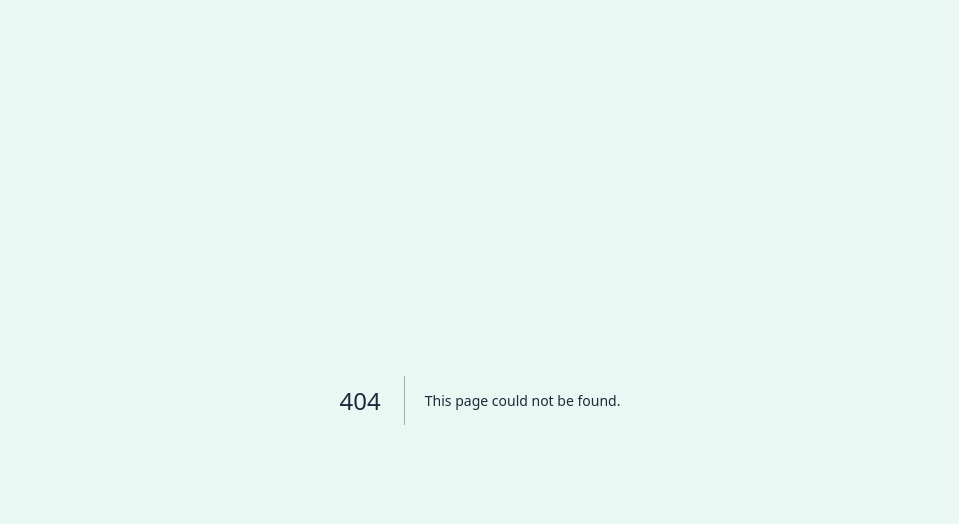
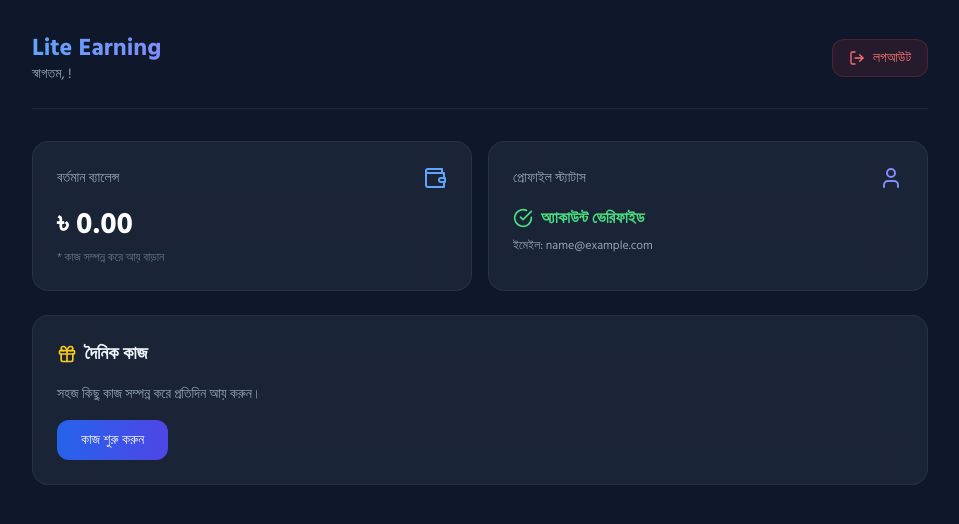
Before and after one commit to 2550rayhanpc/liteearning, a Next.js app: page /dashboard in a window 1280 px wide. Before the commit this address had no page. Shown: the top 524 px of the page, without its empty margins (160-1119 px from the left). Built offline with nearby package versions, Linux system fonts and the light colour scheme; sample sign-in values are in the browser's storage.

Commit message:
Create page.js

```diff
--- /dev/null
+++ b/app/dashboard/page.js
@@ -0,0 +1,95 @@
+"use client";
+
+import { useEffect, useState } from "react";
+import { useRouter } from "next/navigation";
+import { User, LogOut, Wallet, Gift, CheckCircle } from "lucide-react";
+
+export default function DashboardPage() {
+  const router = useRouter();
+  const [userData, setUserData] = useState(null);
+
+  useEffect(() => {
+    // লোকাল স্টোরেজ থেকে ইউজারের তথ্য আনা
+    const user = localStorage.getItem("user");
+    if (!user) {
+      router.push("/login"); // লগইন করা না থাকলে ব্যাক করিয়ে দেবে
+    } else {
+      setUserData(JSON.parse(user));
+    }
+  }, [router]);
+
+  const handleLogout = () => {
+    localStorage.removeItem("user");
+    router.push("/login");
+  };
+
+  if (!userData) {
+    return (
+      <div className="min-h-screen bg-slate-900 flex items-center justify-center text-white">
+        লোড হচ্ছে...
+      </div>
+    );
+  }
+
+  return (
+    <div className="min-h-screen bg-slate-900 text-slate-100 p-4 md:p-8">
+      {/* Top Navbar */}
+      <div className="max-w-4xl mx-auto flex items-center justify-between pb-6 border-b border-slate-800">
+        <div>
+          <h1 className="text-2xl font-bold bg-gradient-to-r from-blue-400 to-indigo-400 bg-clip-text text-transparent">
+            Lite Earning
+          </h1>
+          <p className="text-sm text-slate-400">স্বাগতম, {userData.fullName}!</p>
+        </div>
+        <button
+          onClick={handleLogout}
+          className="flex items-center space-x-2 bg-red-500/10 hover:bg-red-500/20 text-red-400 px-4 py-2 rounded-xl border border-red-500/20 text-sm font-medium transition"
+        >
+          <LogOut className="w-4 h-4" />
+          <span>লগআউট</span>
+        </button>
+      </div>
+
+      {/* Main Content */}
+      <div className="max-w-4xl mx-auto mt-8 space-y-6">
+        {/* User Balance & Info Card */}
+        <div className="grid grid-cols-1 md:grid-cols-2 gap-4">
+          <div className="bg-slate-800/80 border border-slate-700/50 rounded-2xl p-6 backdrop-blur-xl">
+            <div className="flex items-center justify-between mb-4">
+              <span className="text-slate-400 text-sm">বর্তমান ব্যালেন্স</span>
+              <Wallet className="w-6 h-6 text-blue-400" />
+            </div>
+            <h2 className="text-3xl font-bold text-white">৳ 0.00</h2>
+            <p className="text-xs text-slate-500 mt-2">* কাজ সম্পন্ন করে আয় বাড়ান</p>
+          </div>
+
+          <div className="bg-slate-800/80 border border-slate-700/50 rounded-2xl p-6 backdrop-blur-xl">
+            <div className="flex items-center justify-between mb-4">
+              <span className="text-slate-400 text-sm">প্রোফাইল স্ট্যাটাস</span>
+              <User className="w-6 h-6 text-indigo-400" />
+            </div>
+            <div className="flex items-center space-x-2">
+              <CheckCircle className="w-5 h-5 text-green-400" />
+              <span className="font-semibold capitalize text-green-400">অ্যাকাউন্ট ভেরিফাইড</span>
+            </div>
+            <p className="text-xs text-slate-400 mt-2">ইমেইল: {userData.email}</p>
+          </div>
+        </div>
+
+        {/* Action Cards */}
+        <div className="bg-slate-800/80 border border-slate-700/50 rounded-2xl p-6 backdrop-blur-xl">
+          <h3 className="text-lg font-bold mb-4 flex items-center space-x-2">
+            <Gift className="w-5 h-5 text-yellow-400" />
+            <span>দৈনিক কাজ</span>
+          </h3>
+          <p className="text-sm text-slate-400 mb-4">
+            সহজ কিছু কাজ সম্পন্ন করে প্রতিদিন আয় করুন।
+          </p>
+          <button className="w-full sm:w-auto px-6 py-2.5 bg-gradient-to-r from-blue-600 to-indigo-600 font-medium text-sm rounded-xl hover:opacity-90 transition">
+            কাজ শুরু করুন
+          </button>
+        </div>
+      </div>
+    </div>
+  );
+}
```
